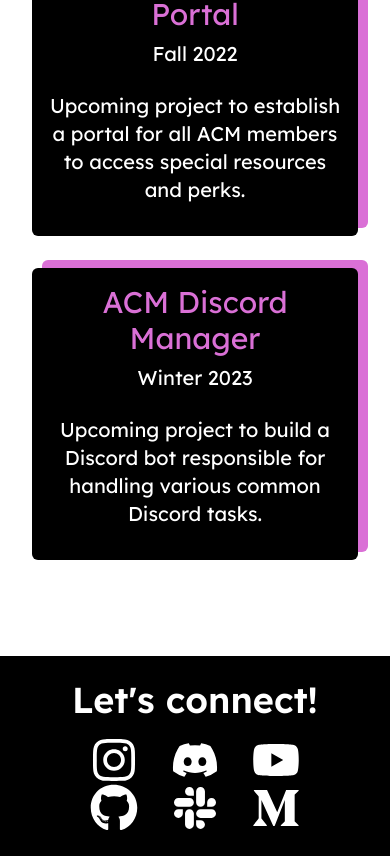
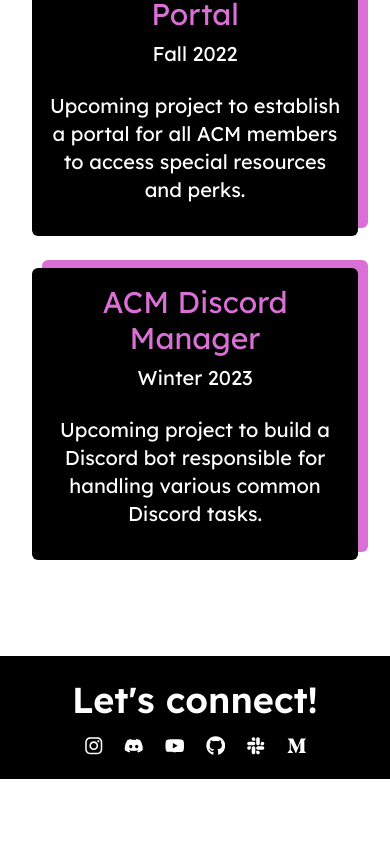
Before and after one commit to acm-ucr/acm-hydra, a Next.js app: page / in a window 390 px wide. Shown: the part 5601-6457 px from the top of the page. After the commit the page ends 6380 px from the top, so only its background shows below. Built offline with nearby package versions, Linux system fonts and the light colour scheme.

Commit message:
[#247] Footer arrangement on mobile

```diff
--- a/components/Footer.js
+++ b/components/Footer.js
@@ -14,13 +14,12 @@ const Footer = () => {
 						Let&#39;s connect!
 					</p>
 				</Row>
-				<Row className='justify-center mx-auto w-8/12'>
+				<Row className='justify-center flex-nowrap mx-auto w-8/12'>
 					{Socials.map((link, index) => {
 						return (
 							<Col
 								key={index}
-								xs={4}
-								md={2}
+								xs='2'
 								className='flex justify-center'
 							>
 								<Link href={link.path}>
@@ -30,7 +29,11 @@ const Footer = () => {
 										title={link.title}
 										className='fill-current text-acm-white hover:text-acm-blue'
 									>
-										{link.image}
+										{(function () {
+											const x = link.image;
+											console.log(x);
+											return x;
+										})()}
 									</a>
 								</Link>
 							</Col>
--- a/components/data/Socials.js
+++ b/components/data/Socials.js
@@ -7,36 +7,37 @@ import {
 	FaGithub,
 } from "react-icons/fa";
 
+const classNames = "text-[5vw]";
 const Socials = [
 	{
 		path: "https://www.instagram.com/acm_ucr/",
 		title: "Instagram",
-		image: <FaInstagram className='text-5xl'></FaInstagram>,
+		image: <FaInstagram className={classNames}></FaInstagram>,
 	},
 	{
 		path: "https://docs.google.com/forms/d/e/1FAIpQLSfImoSRQ7d5lQASl5OPxxEK_2iiZT0UKxVsMsn3BMVCkqC-WQ/viewform",
 		title: " Discord",
-		image: <FaDiscord className='text-5xl'></FaDiscord>,
+		image: <FaDiscord className={classNames}></FaDiscord>,
 	},
 	{
 		path: "https://www.youtube.com/channel/UCSLoGcSzNfpHIzdT6QzsmnQ",
 		title: "Youtube",
-		image: <FaYoutube className='text-5xl'></FaYoutube>,
+		image: <FaYoutube className={classNames}></FaYoutube>,
 	},
 	{
 		path: "https://github.com/acm-ucr",
 		title: "Github",
-		image: <FaGithub className='text-5xl'></FaGithub>,
+		image: <FaGithub className={classNames}></FaGithub>,
 	},
 	{
 		path: "https://join.slack.com/t/csatucr/shared_invite/zt-6fz8g1lu-oKHsfL1qx3wZMJ9k3j2sXw",
 		title: "Slack",
-		image: <FaSlack className='text-5xl'></FaSlack>,
+		image: <FaSlack className={classNames}></FaSlack>,
 	},
 	{
 		path: "https://medium.com/acm-at-ucr",
 		title: "Medium",
-		image: <FaMediumM className='text-5xl'></FaMediumM>,
+		image: <FaMediumM className={classNames}></FaMediumM>,
 	},
 ];
 
```
